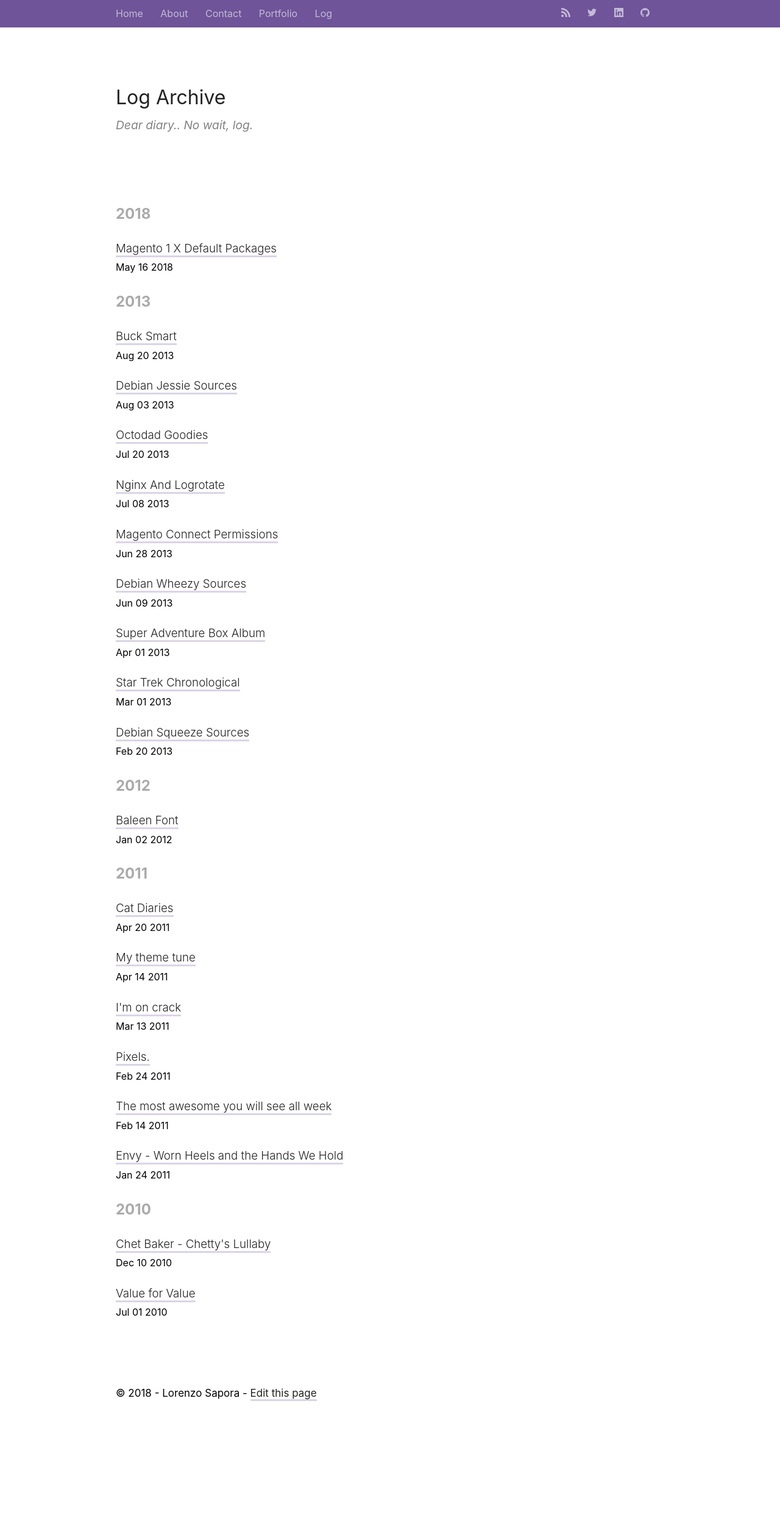
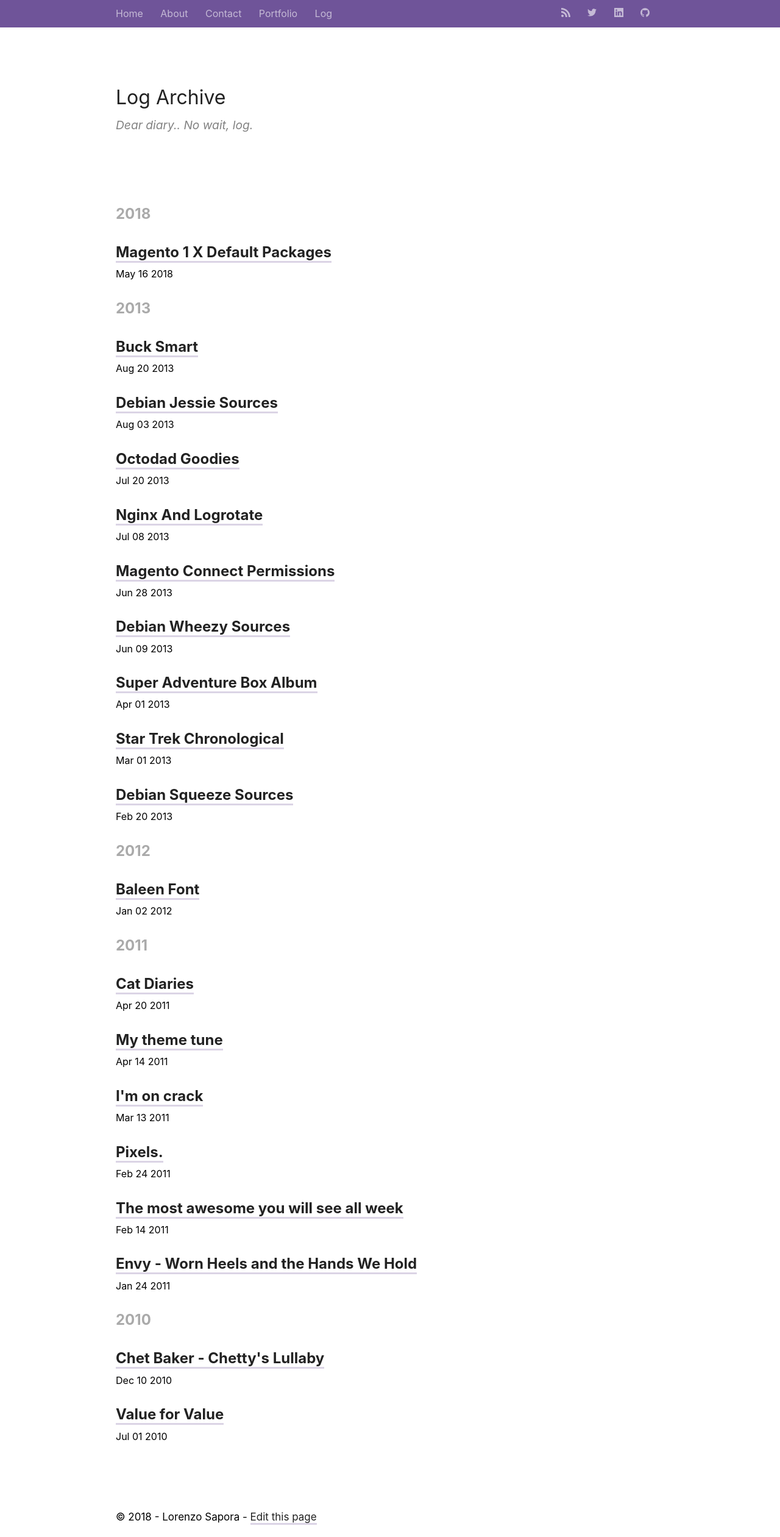
Before and after one commit to LorenzoSapora/sush-us, a Jekyll site: the page built from log/index.html, in a window 1280 px wide. Shown: the whole page at 61% size. Built offline with Jekyll 4.4.1, drawn with Linux system fonts in a browser that asks for light colours; before the commit the page ends 2318 px from its top, so only the background shows below that.

Commit message:
Fix h1 to h2

```diff
--- a/_includes/archive_post.html
+++ b/_includes/archive_post.html
@@ -1,5 +1,5 @@
 {% capture category %}{{ post.categories | size }}{% endcapture %}
-<h1><a href="{{ root_url }}{{ post.url }}">{% if site.titlecase %}{{ post.title | titlecase }}{% else %}{{ post.title }}{% endif %}</a></h1>
+<h2><a href="{{ root_url }}{{ post.url }}">{% if site.titlecase %}{{ post.title | titlecase }}{% else %}{{ post.title }}{% endif %}</a></h2>
 <time datetime="{{ post.date | datetime | date_to_xmlschema }}">{{ post.date | date: "<span class='month'>%b</span> <span class='day'>%d</span> <span class='year'>%Y</span>"}}</time>
 {% if category != '0' %}
 <footer>
```
